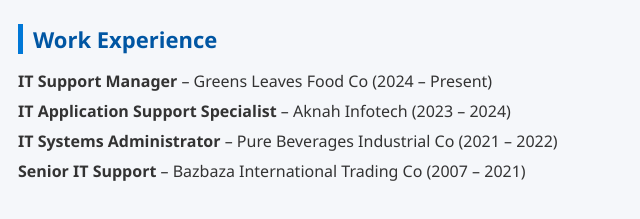
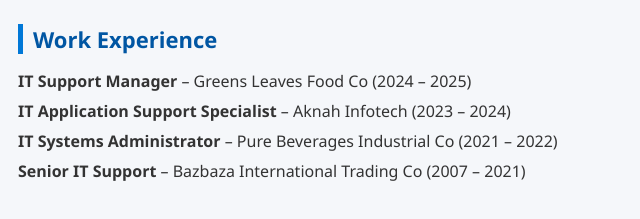
Before and after one commit to bubinkorahmathew-ctrl/bubincv, a plain HTML site: page index.html in a window 1280 px wide. Shown: the part 1188-1407 px from the top of the page, 172-812 px from the left. Drawn offline with Linux system fonts and the light colour scheme.

Commit message:
Update index.html

```diff
--- a/index.html
+++ b/index.html
@@ -140,7 +140,7 @@
   <section>
     <h2>Work Experience</h2>
     <ul>
-      <li><strong>IT Support Manager</strong> – Greens Leaves Food Co (2024 – Present)</li>
+      <li><strong>IT Support Manager</strong> – Greens Leaves Food Co (2024 – 2025)</li>
       <li><strong>IT Application Support Specialist</strong> – Aknah Infotech (2023 – 2024)</li>
       <li><strong>IT Systems Administrator</strong> – Pure Beverages Industrial Co (2021 – 2022)</li>
       <li><strong>Senior IT Support</strong> – Bazbaza International Trading Co (2007 – 2021)</li>
```
